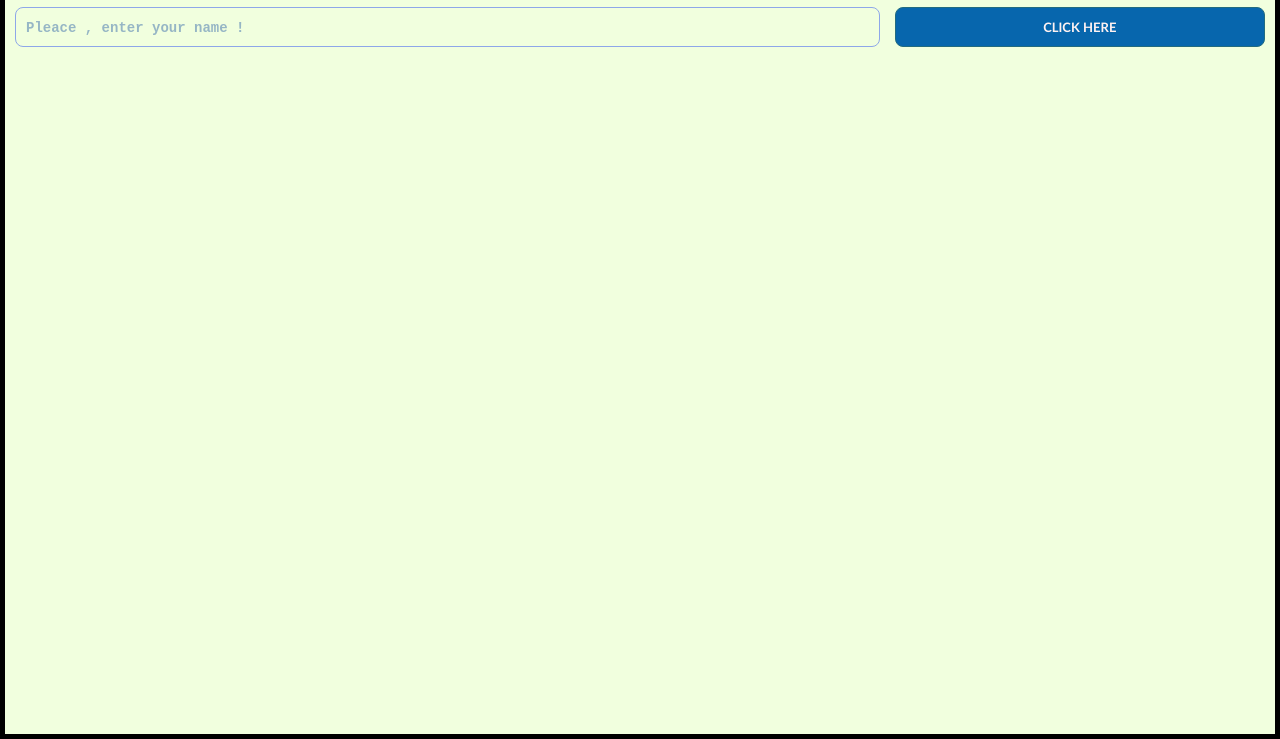
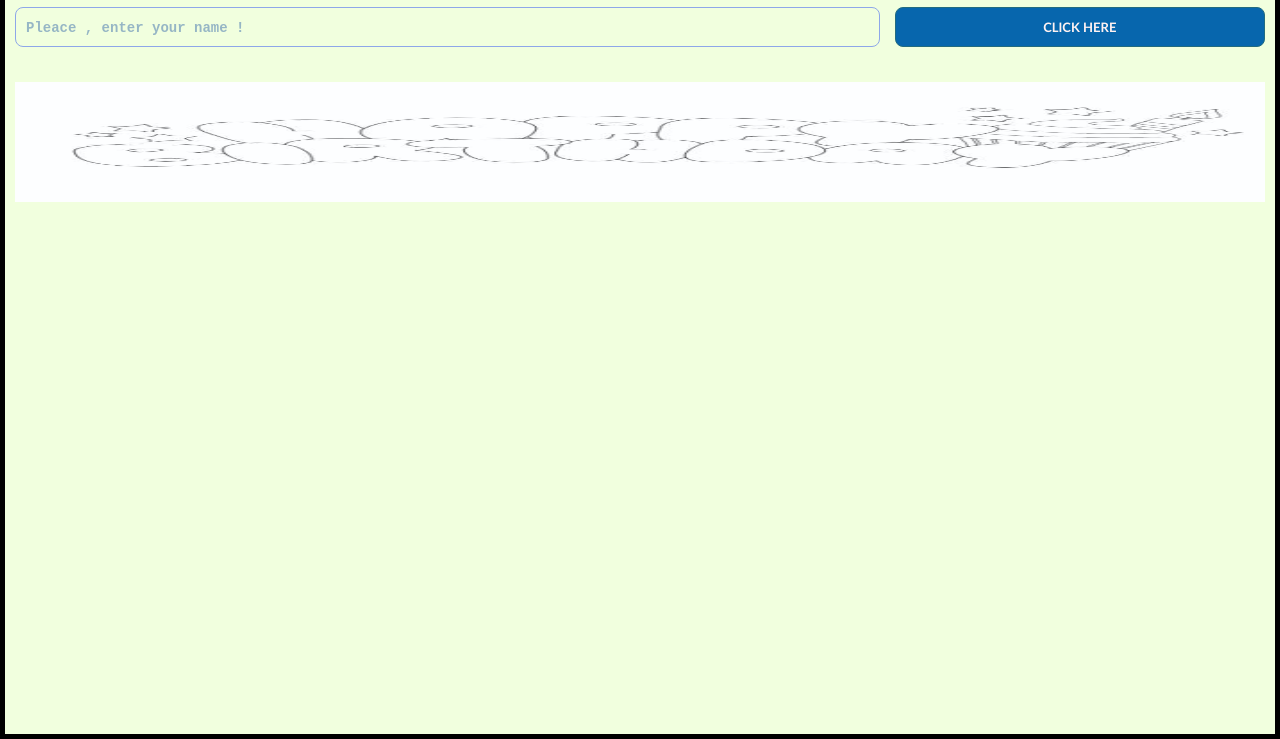
Before and after one commit to CNOVLISme-N/Tug-ulgan-kun, a plain HTML site: page index.html in a window 1280 px wide. Shown: the part 61-800 px from the top of the page. Drawn offline with Linux system fonts and the light colour scheme.

Commit message:
Tug'ulgan kuning bilan !

```diff
--- a/index.html
+++ b/index.html
@@ -21,6 +21,10 @@
         <p id="birthdayMessage"></p>
       </div>
     </div>
+    <div class="picture">
+      <img src="./Happy Birthday Bubble Letters (3 Styles) - Freebie Finding Mom.jpg" alt="">
+
+    </div>
   </div>
 
 
--- a/style.css
+++ b/style.css
@@ -85,3 +85,16 @@
   color: #0766AD;
 
 }
+
+.picture {
+  width: 100%;
+  height: 120px;
+  display: flex;
+  align-items: center;
+  justify-content: center;
+}
+
+.picture img {
+  width: 100%;
+  height: 100%;
+}
```
Also changed, not shown: Happy Birthday Bubble Letters (3 Styles) - Freebie Finding Mom.jpg (added).
